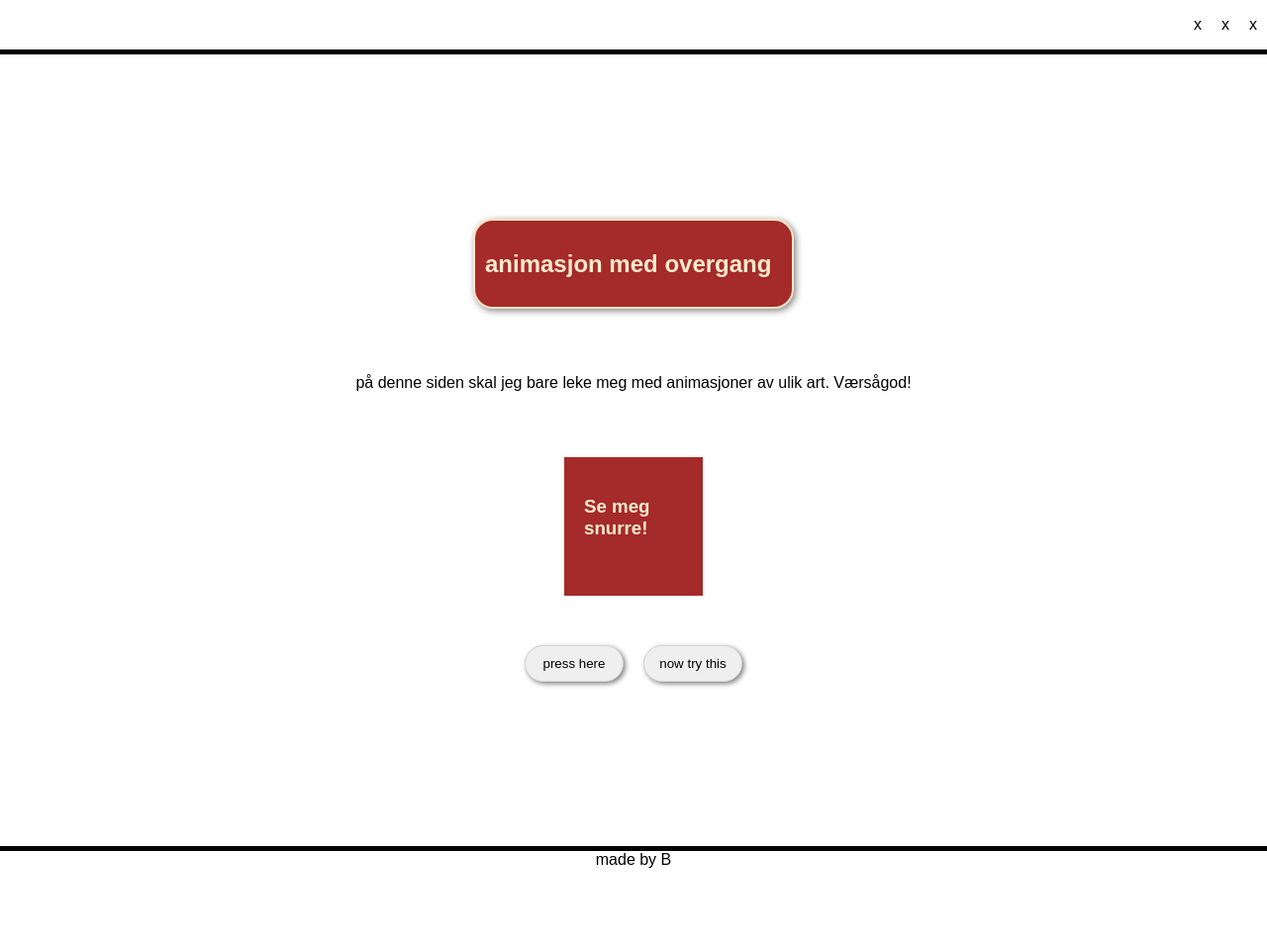
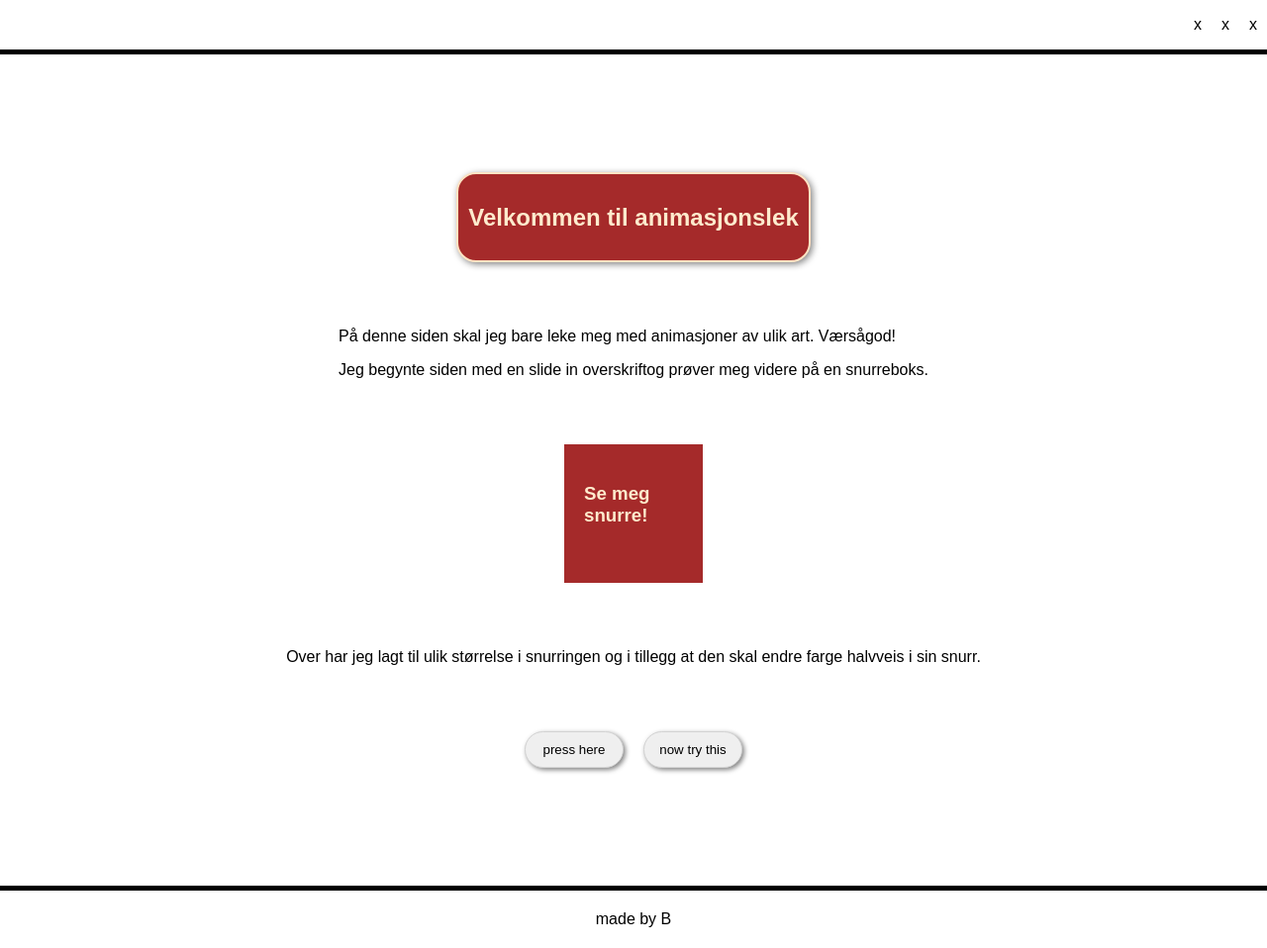
Before and after one commit to Benedictekoder/project_animation, a website: page index.html in a window 1280 px wide. Shown: the whole page at 99% size. Before the commit the page ends 878 px from the top, so only its background shows below. Drawn offline with Linux system fonts and the light colour scheme; a web font is replaced by a local one.

Commit message:
css html

```diff
--- a/index.html
+++ b/index.html
@@ -24,15 +24,19 @@
 
     <main class="main">
       <section class="card slideinLeftCard">
-     <h1>animasjon med overgang</h1>
+     <h1>Velkommen til animasjonslek</h1>
       </section>
 
      <section>
-      <p>på denne siden skal jeg bare leke meg med animasjoner av ulik art. Værsågod!</p>
+      <p>På denne siden skal jeg bare leke meg med animasjoner av ulik art. Værsågod! <div></div>Jeg begynte siden med en slide in overskriftog prøver meg videre på en snurreboks.</p>
      </section>
 
      <section class="rotateCard flexColCenter">
       <h3>Se meg snurre!</h3>
+     </section>
+
+     <section>
+      <p>Over har jeg lagt til ulik størrelse i snurringen og i tillegg at den skal endre farge halvveis i sin snurr.</p>
      </section>
 
      <section class="buttoncontainer">
--- a/styles.css
+++ b/styles.css
@@ -29,6 +29,8 @@ ul{
   flex-direction: column;
   justify-content: center;
   align-items: center;
+  padding: 20px;
+
 }
 
 .card{
@@ -122,4 +124,6 @@ footer{
   border-top: 5px solid black;
   display: flex;
   justify-content: center;
+  justify-content: center;
+  padding: 20px;
 }
```
